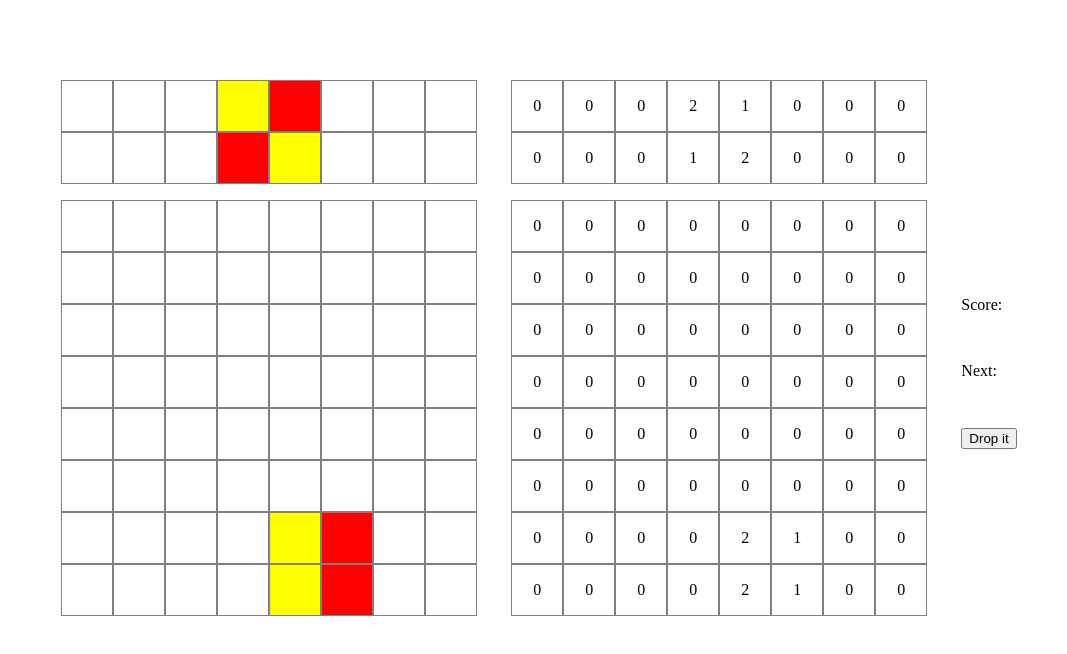
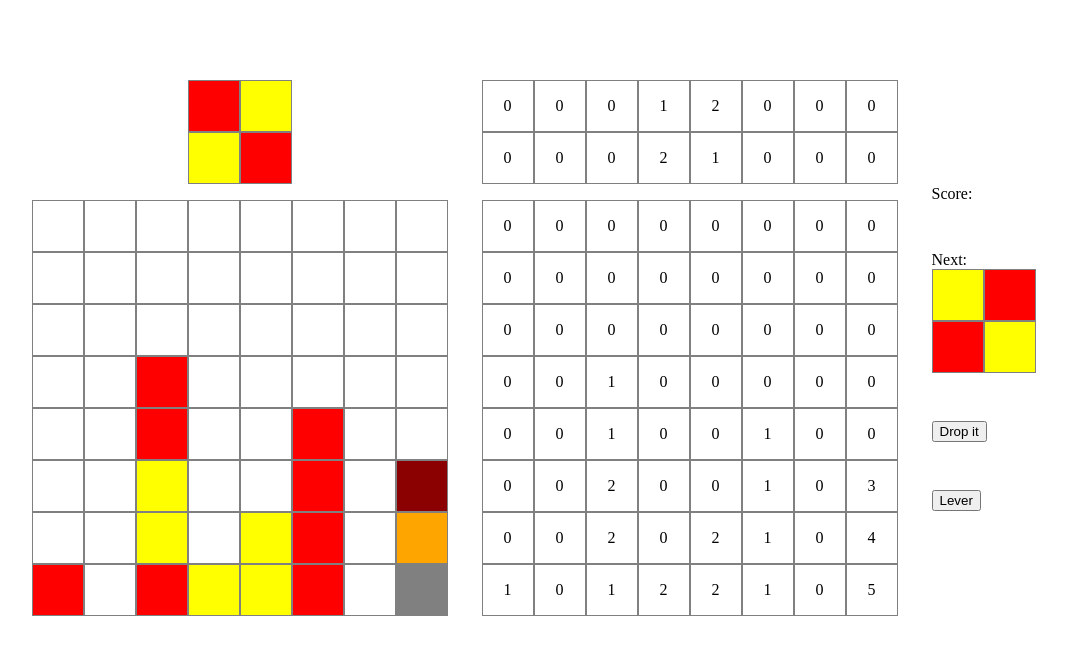
Before and after one commit to jasonngjs259/1216, a React (Create React App) app: page / in a window 1280 px wide. Shown: the top 654 px of the page, without its empty margins (101-1168 px from the left). Built offline with nearby package versions, Linux system fonts and the light colour scheme.

Commit message:
drop tile logic works

```diff
--- a/src/App.js
+++ b/src/App.js
@@ -1,24 +1,40 @@
+import { useEffect, useState } from "react";
 import "./App.scss";
 import GridRow from "./Components/GridRow";
 
 const App = () => {
+    const emptyTile = 0;
+
+    const nextGridMap = [
+        [2, 1],
+        [1, 2],
+    ];
+
     const miniGridMap = [
+        [0, 0, 0, 1, 2, 0, 0, 0],
         [0, 0, 0, 2, 1, 0, 0, 0],
-        [0, 0, 0, 1, 2, 0, 0, 0],
     ];
 
     const gridMap = [
         [0, 0, 0, 0, 0, 0, 0, 0],
         [0, 0, 0, 0, 0, 0, 0, 0],
         [0, 0, 0, 0, 0, 0, 0, 0],
-        [0, 0, 0, 0, 0, 0, 0, 0],
-        [0, 0, 0, 0, 0, 0, 0, 0],
-        [0, 0, 0, 0, 0, 0, 0, 0],
-        [0, 0, 0, 0, 2, 1, 0, 0],
-        [0, 0, 0, 0, 2, 1, 0, 0],
+        [0, 0, 1, 0, 0, 0, 0, 0],
+        [0, 0, 1, 0, 0, 1, 0, 0],
+        [0, 0, 2, 0, 0, 1, 0, 3],
+        [0, 0, 2, 0, 2, 1, 0, 4],
+        [1, 0, 1, 2, 2, 1, 0, 5],
     ];
 
-    const checkMiniGridMap = (matrix) => {
+    // let matrixA = miniGridMap;
+    // let matrixB = gridMap;
+    // let matrixC = nextGridMap;
+
+    const [matrixA] = useState(miniGridMap);
+    const [matrixB, setMatrixB] = useState(gridMap);
+    const [matrixC] = useState(nextGridMap);
+
+    const CheckMiniGridMap = (matrix) => {
         let row = [];
 
         matrix.forEach((e, y) => {
@@ -33,83 +49,158 @@ const App = () => {
         return row;
     };
 
-    console.log(checkMiniGridMap(miniGridMap));
+    // let temp_x = [];
 
-    const checkGridMap = (value, i) => {
-        let temp_data = [];
+    // for (let i = 0; i < tempMiniGridMap.length; i++) {
+    //     for (let j = 0; j < tempMiniGridMap[i].length; j++) {
+    //         if (!temp_x.includes(tempMiniGridMap[i][j][1][0])) {
+    //             temp_x.push(tempMiniGridMap[i][j][1][0]);
+    //         }
+    //     }
+    // }
 
-        gridMap.map((e) => {
-            return e.forEach((data, x) => {
-                if (x === value[i]) {
-                    temp_data.push(data);
+    // let temp_y = [];
+    // for (let i = 0; i < temp_x.length; i++) {
+    //     temp_y.push(checkGridMap(temp_x, i));
+    // }
+
+    // console.log(temp_y);
+
+    // const checkColHighestTile = (value) => {
+    //     let highestTile = [];
+    //     let visitedCol = [];
+
+    //     value.forEach((e, i) => {
+    //         e.forEach((data, j) => {
+    //             if (data !== emptyTile && !visitedCol.includes(j)) {
+    //                 highestTile.push([j, i]);
+    //                 visitedCol.push(j);
+    //             }
+    //         });
+    //     });
+
+    //     return highestTile;
+    // };
+
+    // console.log(checkColHighestTile(matrixB));
+
+    // const switchTile = () => {};
+
+    const CheckGridMap = (value) => {
+        let j = 0;
+        let row = 0;
+
+        for (let i = 0; i < value.length; i++) {
+            row = value[i].length;
+            if (j === row) {
+                break;
+            }
+
+            while (j < row) {
+                let temp_tile = [];
+                let countEmptyTileRange = 0;
+
+                for (let k = 0; k < value.length; k++) {
+                    if (
+                        value[k][j] !== emptyTile &&
+                        countEmptyTileRange === 0
+                    ) {
+                        temp_tile.push(value[k][j]);
+                    } else if (
+                        temp_tile.length !== emptyTile &&
+                        value[k][j] === 0 &&
+                        k !== value.length - 1
+                    ) {
+                        countEmptyTileRange += 1;
+                        for (let x = 1; x <= temp_tile.length; x++) {
+                            value[k - x][j] = 0;
+                        }
+                        value[k][j] = 0;
+                    } else if (
+                        value[k][j] !== emptyTile &&
+                        countEmptyTileRange !== 0 &&
+                        value[k][j] !== 0
+                    ) {
+                        for (let x = 0; x < temp_tile.length; x++) {
+                            value[k - temp_tile.length + x][j] = temp_tile[x];
+                            countEmptyTileRange = 0;
+                        }
+                    } else if (
+                        temp_tile.length !== 0 &&
+                        countEmptyTileRange !== 0 &&
+                        k === value.length - 1
+                    ) {
+                        for (let x = 0; x < temp_tile.length; x++) {
+                            value[k - x][j] =
+                                temp_tile[temp_tile.length - 1 - x];
+                            countEmptyTileRange = 0;
+                        }
+                    }
                 }
-            });
-        });
-
-        return [value[i], temp_data];
+                j += 1;
+            }
+        }
     };
 
-    const tempMiniGridMap = checkMiniGridMap(miniGridMap);
-
-    let temp_x = [];
-
-    for (let i = 0; i < tempMiniGridMap.length; i++) {
-        for (let j = 0; j < tempMiniGridMap[i].length; j++) {
-            if (!temp_x.includes(tempMiniGridMap[i][j][1][0])) {
-                temp_x.push(tempMiniGridMap[i][j][1][0]);
+    const DropTile = () => {
+        const tempMiniGridMap = CheckMiniGridMap(matrixA);
+        let tempMatrix = matrixB;
+        for (let i = 0; i < tempMiniGridMap.length; i++) {
+            for (let j = 0; j < tempMiniGridMap.length; j++) {
+                const data = tempMiniGridMap[i][j][0];
+                const x = tempMiniGridMap[i][j][1][0];
+                const y = tempMiniGridMap[i][j][1][1];
+                tempMatrix[y][x] = data;
             }
         }
-    }
-
-    let temp_y = [];
-    for (let i = 0; i < temp_x.length; i++) {
-        temp_y.push(checkGridMap(temp_x, i));
-    }
-
-    console.log(temp_y);
+        setMatrixB([...tempMatrix]);
+        CheckGridMap(matrixB);
+    };
 
     return (
         <>
             <div className="body">
                 <div className="justify-content-center">
                     <div className="grid">
-                        <div className="mb-1">
-                            {miniGridMap.map((e, i) => (
-                                <GridRow
-                                    key={i}
-                                    data={e}
-                                    display={false}
-                                    border={false}
-                                />
+                        <div className="no-border mb-1">
+                            {matrixA.map((e, i) => (
+                                <GridRow key={i} data={e} display={false} />
                             ))}
                         </div>
-                        {gridMap.map((e, i) => (
+                        {matrixB.map((e, i) => (
                             <GridRow key={i} data={e} display={false} />
                         ))}
                     </div>
 
                     <div className="grid">
                         <div className="mb-1">
-                            {miniGridMap.map((e, i) => (
-                                <GridRow
-                                    key={i}
-                                    data={e}
-                                    display={true}
-                                    border={true}
-                                />
+                            {matrixA.map((e, i) => (
+                                <GridRow key={i} data={e} display={true} />
                             ))}
                         </div>
-                        {gridMap.map((e, i) => (
+
+                        {matrixB.map((e, i) => (
                             <GridRow key={i} data={e} display={true} />
                         ))}
                     </div>
 
                     <div>
-                        <div style={{ marginTop: "3rem" }}>Score:</div>
-                        <div style={{ marginTop: "3rem" }}>Next:</div>
+                        <div className="mb-3">Score:</div>
+                        <div className="mb-3">
+                            <div>Next:</div>
+                            <div className="next-grid no-border">
+                                {matrixC.map((e, i) => (
+                                    <GridRow key={i} data={e} display={false} />
+                                ))}
+                            </div>
+                        </div>
 
-                        <div style={{ marginTop: "3rem" }}>
-                            <button>Drop it</button>
+                        <div className="mb-3">
+                            <button onClick={DropTile}>Drop it</button>
+                        </div>
+
+                        <div>
+                            <button>Lever</button>
                         </div>
                     </div>
                 </div>
--- a/src/App.scss
+++ b/src/App.scss
@@ -18,6 +18,15 @@
     margin-bottom: 1rem;
 }
 
+.mb-3 {
+    margin-bottom: 3rem;
+}
+
+.next-grid {
+    width: 115px;
+    height: auto;
+}
+
 .grid {
     width: 450px;
     height: auto;
@@ -30,7 +39,6 @@
 }
 
 .grid-x {
-    border: solid 1px gray;
     width: 50px;
     height: 50px;
     display: flex;
@@ -38,18 +46,37 @@
     align-items: center;
 }
 
+.no-border > .grid-y > .grid-x.color0-tile {
+    border: solid 1px white;
+    background-color: transparent;
+}
+
+.grid-x.color0-tile {
+    border: solid 1px gray;
+    background-color: transparent;
+}
+
 .grid-x.color1-tile {
     background-color: red;
+    border: solid 1px gray;
 }
 
 .grid-x.color2-tile {
     background-color: yellow;
+    border: solid 1px gray;
 }
 
 .grid-x.color1-scored-tile {
     background-color: darkred;
+    border: solid 1px gray;
 }
 
 .grid-x.color2-scored-tile {
     background-color: orange;
+    border: solid 1px gray;
 }
+
+.grid-x.hidden-tile {
+    background-color: gray;
+    border: solid 1px gray;
+}
--- a/src/Components/GridData.js
+++ b/src/Components/GridData.js
@@ -1,20 +1,24 @@
-import React from "react";
+import React, { useEffect, useState } from "react";
 
 const GridData = (x) => {
-    let className = null;
+    const [className, setClassName] = useState();
     const data = x.data;
 
+    useEffect(() => {
         if (data === 0 || x.display === true) {
-        className = "grid-x";
+            setClassName("grid-x color0-tile");
         } else if (x.display === false && data === 1) {
-        className = "grid-x color1-tile";
+            setClassName("grid-x color1-tile");
         } else if (x.display === false && data === 2) {
-        className = "grid-x color2-tile";
+            setClassName("grid-x color2-tile");
         } else if (x.display === false && data === 3) {
-        className = "grid-x color1-scored-tile";
+            setClassName("grid-x color1-scored-tile");
         } else if (x.display === false && data === 4) {
-        className = "grid-x color2-scored-tile";
+            setClassName("grid-x color2-scored-tile");
+        } else if (x.display === false && data === 5) {
+            setClassName("grid-x hidden-tile");
         }
+    }, [data, x.display]);
 
     return <div className={className}>{x.display === true && data}</div>;
 };
--- a/src/index.js
+++ b/src/index.js
@@ -3,14 +3,6 @@ import ReactDOM from "react-dom";
 import App from "./App";
 import reportWebVitals from "./reportWebVitals";
 
-ReactDOM.render(
-    <React.StrictMode>
-        <App />
-    </React.StrictMode>,
-    document.getElementById("root")
-);
+ReactDOM.render(<App />, document.getElementById("root"));
 
-// If you want to start measuring performance in your app, pass a function
-// to log results (for example: reportWebVitals(console.log))
-// or send to an analytics endpoint. Learn more: https://bit.ly/CRA-vitals
 reportWebVitals();
```
Also changed, not shown: src/Components/GridMap.js (added). Lines whose indentation alone changed are shown as unchanged.
